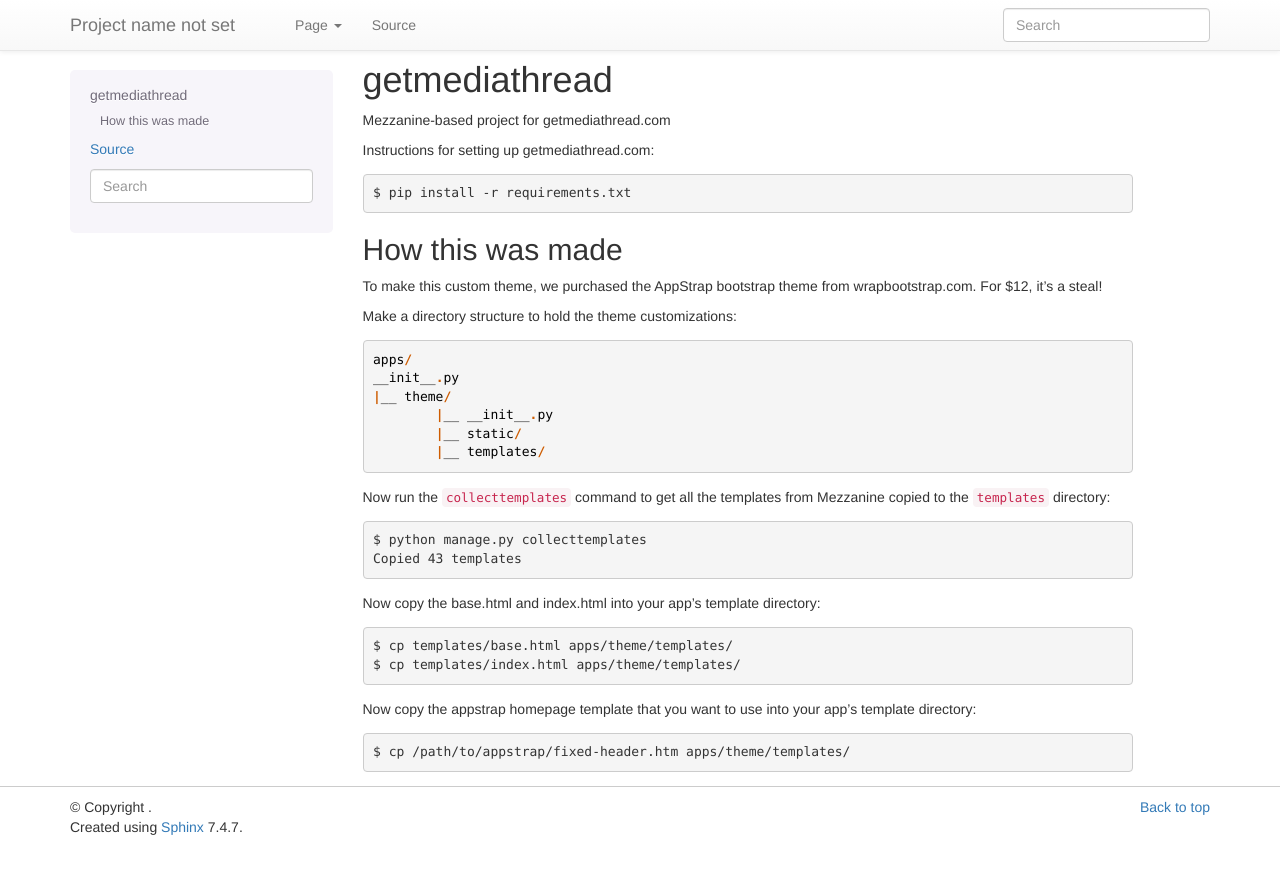
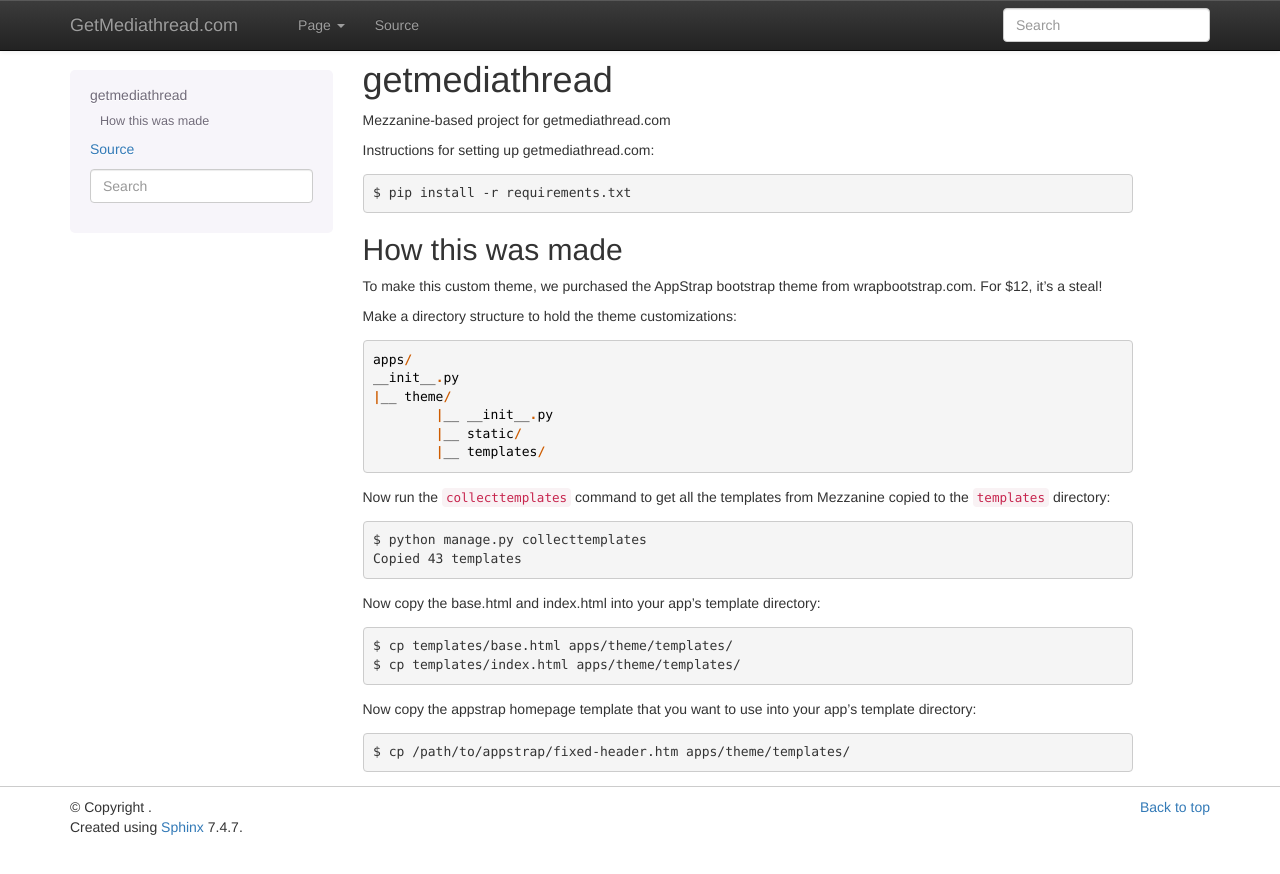
Before and after one commit to natea/getmediathread, a Sphinx documentation site: the page built from docs/index.rst, in a window 1280 px wide. Shown: the top 874 px of the page. Built offline with Sphinx 7.4.7, drawn with Linux system fonts in a browser that asks for light colours.

Commit message:
Configure the sphinx-bootstrap-theme with some options (just default ones for now)

```diff
--- a/docs/conf.py
+++ b/docs/conf.py
@@ -4,3 +4,39 @@ import sphinx_bootstrap_theme
 
 html_theme = 'bootstrap'
 html_theme_path = sphinx_bootstrap_theme.get_html_theme_path()
+
+# (Optional) Logo. Should be exactly 24x24 px to fit the nav. bar.
+# Path should be relative to the static files directory.
+#html_logo = "my_logo.png"
+
+# Theme options are theme-specific and customize the look and feel of a
+# theme further.
+html_theme_options = {
+    # Navigation bar title. (Default: ``project`` value)
+    'navbar_title': "GetMediathread.com",
+
+    # Global TOC depth for "site" navbar tab. (Default: 1)
+    # Switching to -1 shows all levels.
+    'globaltoc_depth': 2,
+
+    # Include hidden TOCs in Site navbar?
+    #
+    # Note: If this is "false", you cannot have mixed ``:hidden:`` and
+    # non-hidden ``toctree`` directives in the same page, or else the build
+    # will break.
+    #
+    # Values: "true" (default) or "false"
+    'globaltoc_includehidden': "true",
+
+    # HTML navbar class (Default: "navbar") to attach to <div> element.
+    # For black navbar, do "navbar navbar-inverse"
+    'navbar_class': "navbar navbar-inverse",
+
+    # Fix navigation bar to top of page?
+    # Values: "true" (default) or "false"
+    'navbar_fixed_top': "true",
+
+    # Location of link to source.
+    # Options are "nav" (default), "footer" or anything else to exclude.
+    'source_link_position': "nav",
+}
```
